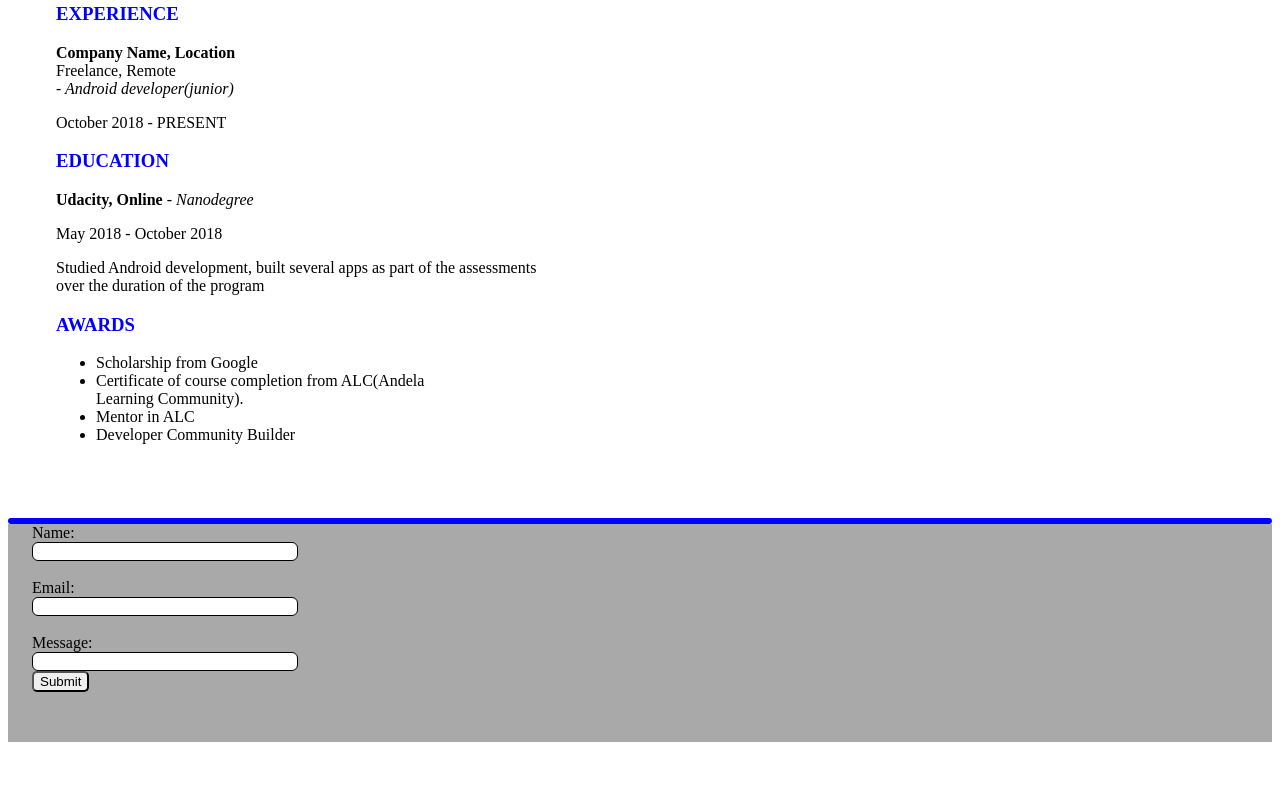
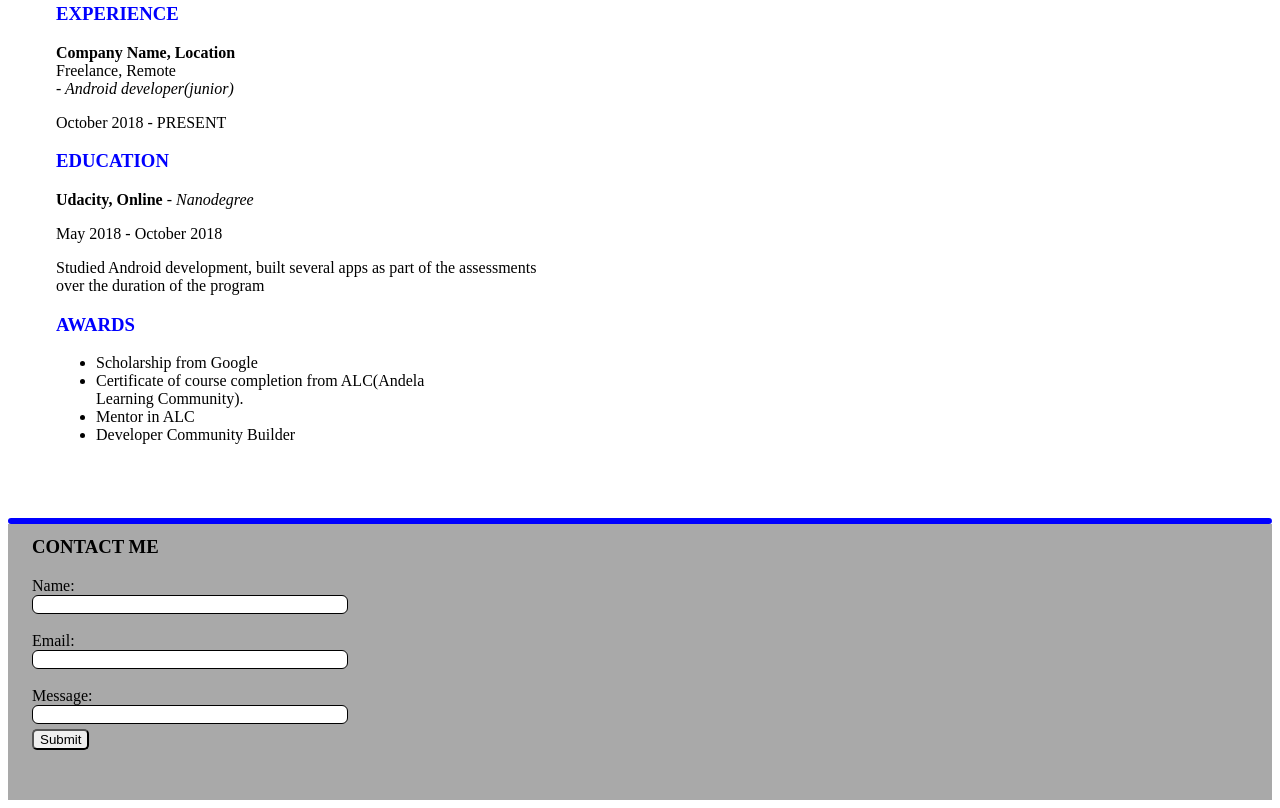
Before and after one commit to JoKurio/jokurio.github.io, a plain HTML site: page jonathan.html in a window 1280 px wide. Shown: the part 429-1237 px from the top of the page. Before the commit the page ends 1179 px from the top, so only its background shows below. Drawn offline with Linux system fonts and the light colour scheme.

Commit message:
further updates

```diff
--- a/jonathan.html
+++ b/jonathan.html
@@ -58,6 +58,7 @@
 
 
         <div>
+            <h3 ID="form">CONTACT ME</h3>
             <form name="contactMe" onsubmit="return(validate());">
                 Name:<br>
                 <input type="text" name="name" ><br>
--- a/style.css
+++ b/style.css
@@ -25,7 +25,7 @@ hr {
   }
 
   input{
-      width: 21%;
+      width: 25%;
       color:#000000;
       border: 1px solid #000000;
       border-radius: 6px;
@@ -36,8 +36,15 @@ hr {
       padding-bottom: 50px;
   }
   button{
+      margin-top: 5px;
       border-radius: 5px;
   }
   form{
       padding-left:24px;
   }
+  #form{
+      color: #000000;
+      padding-top: 12px;
+    padding-left:24px;
+    margin-top: 0px;
+  }
```
